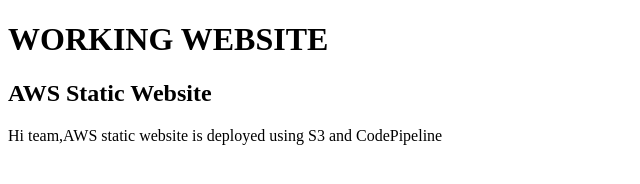
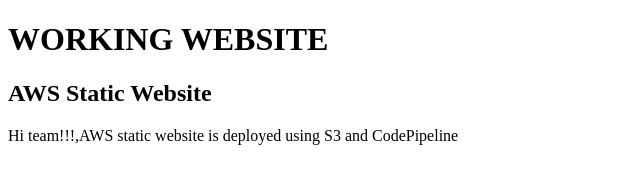
Before and after one commit to MarriHemalatha/static-website-poc-23, a plain HTML site: page index.html in a window 1280 px wide. Shown: the full height of the page, 0-640 px from the left. Drawn offline with Linux system fonts and the light colour scheme.

Commit message:
Update index.html

```diff
--- a/index.html
+++ b/index.html
@@ -10,7 +10,7 @@
     <h2>AWS Static Website</h2>
 
 
-    <p>Hi team,AWS static website is deployed using S3 and CodePipeline</p>
+    <p>Hi team!!!,AWS static website is deployed using S3 and CodePipeline</p>
 
 </body>
 </html>
```
